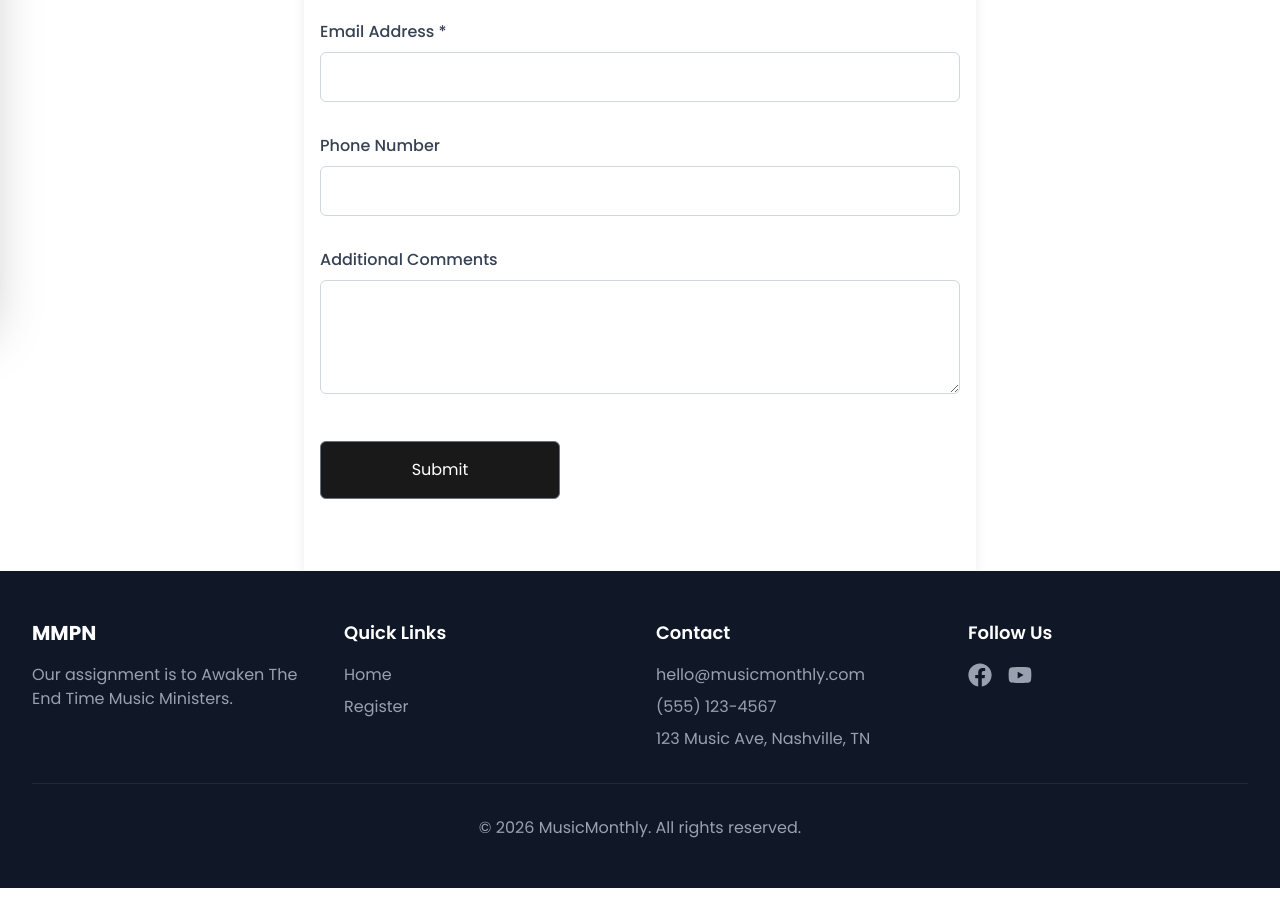
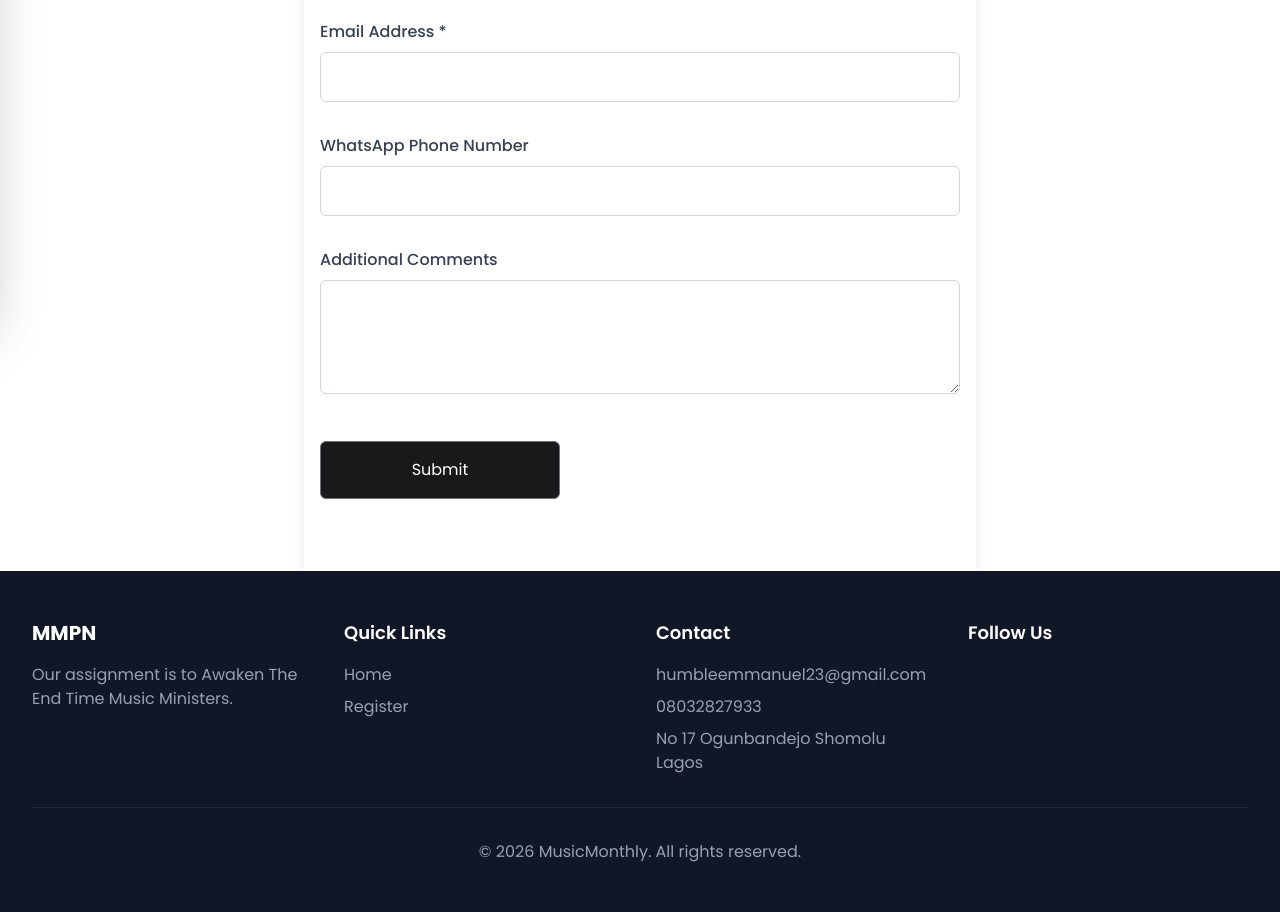
Before and after one commit to Ifenna-Pascal/worship-school, a Next.js app: page /register in a window 1280 px wide. Shown: the part 480-1392 px from the top of the page. Before the commit the page ends 1368 px from the top, so only its background shows below. Built offline with nearby package versions, Linux system fonts and the light colour scheme.

Commit message:
saved email

```diff
--- a/app/globals.css
+++ b/app/globals.css
@@ -18,6 +18,7 @@ body {
   background: var(--background);
   color: var(--foreground);
   font-family: 'Poppins', system-ui, -apple-system, sans-serif;
+  color: #f1b33e;
 }
 
 .bg-image-with-overlay {
--- a/app/success/page.tsx
+++ b/app/success/page.tsx
@@ -23,7 +23,7 @@ export default function SuccessPage() {
     <div className="py-6 px-4">
       <h2 className="text-xl text-gray-700 mt-4 font-bold mb-2 ">Make your payments</h2>
       <p className="text-[14px] leading-5 md:text-xl text-gray-700  max-w-3xl mx-auto">complete your registration by making payments to the account details below, ensure to send your payment reciept to this contact below via whatsApp
-        <a href="https://wa.me/2348069315735" target="_blank" className="ml-2 text-green-700">
+        <a href="https://wa.me/2348032827933" target="_blank" className="ml-2 text-green-700">
           +234-806-931-5735
         </a>
       </p>
--- a/components/footer.tsx
+++ b/components/footer.tsx
@@ -32,15 +32,15 @@ export default function Footer() {
           <div>
             <h4 className="text-lg font-semibold mb-4">Contact</h4>
             <ul className="space-y-2 text-gray-400">
-              <li>hello@musicmonthly.com</li>
-              <li>(555) 123-4567</li>
-              <li>123 Music Ave, Nashville, TN</li>
+              <li>humbleemmanuel23@gmail.com</li>
+              <li>08032827933</li>
+              <li>No 17 Ogunbandejo Shomolu Lagos</li>
             </ul>
           </div>
 
           <div>
             <h4 className="text-lg font-semibold mb-4">Follow Us</h4>
-            <div className="flex space-x-4">
+            {/* <div className="flex space-x-4">
               <a href="#" className="text-gray-400 hover:text-white transition">
                 <FaFacebook size={24} />
               </a>
@@ -48,7 +48,7 @@ export default function Footer() {
               <a href="#" className="text-gray-400 hover:text-white transition">
                 <FaYoutube size={24} />
               </a>
-            </div>
+            </div> */}
           </div>
         </div>
 
--- a/components/how-it-works.tsx
+++ b/components/how-it-works.tsx
@@ -27,7 +27,7 @@ const steps = [
     description: (
       <span>
         Send the receipt of your payment confirmation to the{' '}
-        <a href="https://wa.me/2348069315735" target="_blank" className="ml-2 text-green-700">
+        <a href="https://wa.me/2348032827933" target="_blank" className="ml-2 text-green-700">
           +234-806-931-5735
         </a>{' '}
         on WhatsApp for confirmation
--- a/components/register-form.tsx
+++ b/components/register-form.tsx
@@ -120,7 +120,7 @@ export default function RegistrationForm() {
 
       <div className="mb-8">
         <label htmlFor="phone" className="block text-gray-700 font-medium mb-2">
-          Phone Number
+          WhatsApp Phone Number
         </label>
         <input
           type="tel"
```
